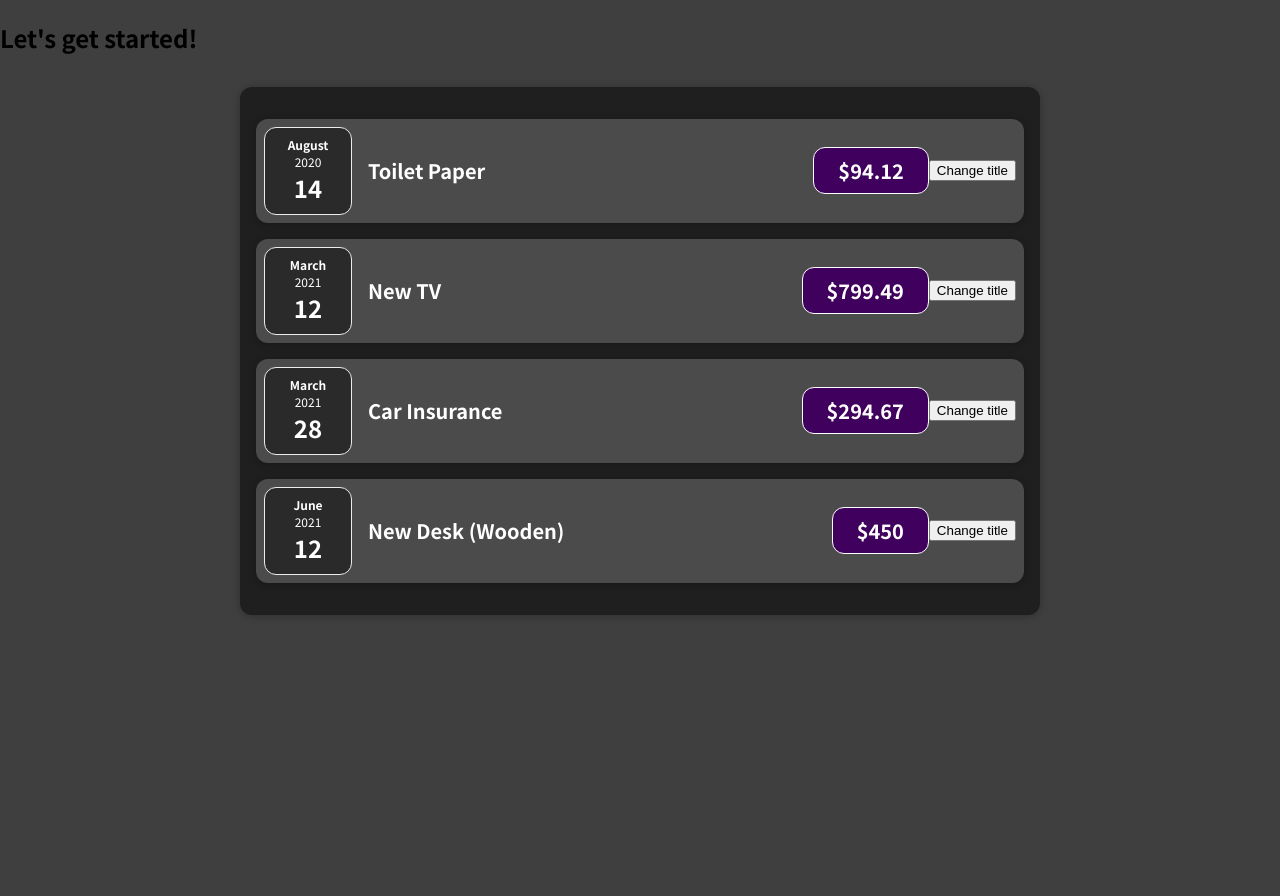
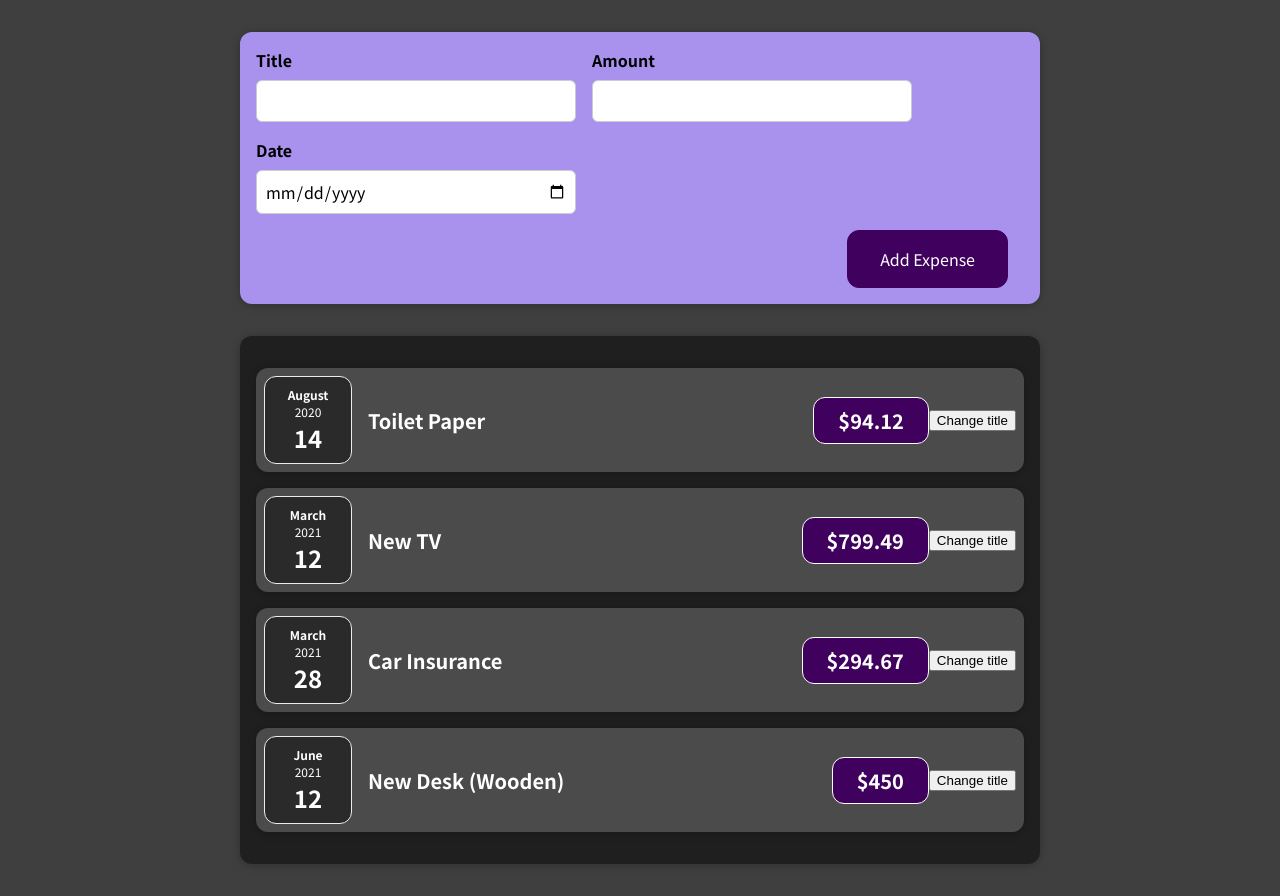
Before and after one commit to khale913/React-course-intro, a React (Create React App) app: page / in a window 1280 px wide. Before the commit the page ends 800 px from the top, so only its background shows below. Built offline with nearby package versions, Linux system fonts and the light colour scheme.

Commit message:
added useState() to ExpenseForm(), and cleared input after submit button

```diff
--- a/src/App.js
+++ b/src/App.js
@@ -1,6 +1,6 @@
 import React from "react";
 import Expenses from "./components/Expenses/Expenses";
-
+import NewExpense from "./components/NewExpense/NewExpense";
 const App = () => {
   const expenses = [
     {
@@ -31,7 +31,7 @@ const App = () => {
 
   return (
     <div>
-      <h2>Let's get started!</h2>
+      <NewExpense></NewExpense>
       <Expenses items={expenses} />
     </div>
   );
--- a/src/components/Expenses/ExpenseItem.js
+++ b/src/components/Expenses/ExpenseItem.js
@@ -6,7 +6,6 @@ import "./ExpenseItem.css";
 
 const ExpenseItem = (props) => {
   const [title, setTitle] = useState(props.title);
-  console.log("evaluated");
 
   const clickHandler = () => {
     setTitle("Updated!");
--- a/src/components/NewExpense/ExpenseForm.js
+++ b/src/components/NewExpense/ExpenseForm.js
@@ -1,7 +1,82 @@
-import React from "react";
+import React, { useState } from "react";
 import "./ExpenseForm.css";
 
 const ExpenseForm = () => {
-  return <form></form>;
+  const [enteredTitle, setEnteredTitle] = useState("");
+  const [enteredAmount, setEnteredAmount] = useState("");
+  const [enteredDate, setEnteredDate] = useState("");
+
+  // const [userInput, setUserInput] = useState({
+  //   enteredTitle: "",
+  //   enteredAmount: "",
+  //   enteredDate: "",
+  // });
+
+  const titleChangeHandler = (e) => {
+    // console.log(e.target.value);
+    setEnteredTitle(e.target.value);
+  };
+
+  const amountChangeHandler = (e) => {
+    // console.log(e.target.value);
+    setEnteredAmount(e.target.value);
+  };
+
+  const dateChangeHandler = (e) => {
+    console.log(e.target.value);
+    setEnteredDate(e.target.value);
+  };
+
+  const submitHandler = (e) => {
+    e.preventDefault();
+
+    const expenseData = {
+      title: enteredTitle,
+      amount: enteredAmount,
+      data: new Date(enteredDate),
+    };
+    console.log(expenseData);
+    setEnteredAmount("");
+    setEnteredDate("");
+    setEnteredTitle("");
+  };
+
+  return (
+    <form onSubmit={submitHandler}>
+      <div className="new-expense__controls">
+        <div className="new-expense__control">
+          <label>Title</label>
+          <input
+            type="text"
+            value={enteredTitle}
+            onChange={titleChangeHandler}
+          />
+        </div>
+        <div className="new-expense__control">
+          <label>Amount</label>
+          <input
+            type="number"
+            value={enteredAmount}
+            min="0.01"
+            step="0.01"
+            onChange={amountChangeHandler}
+          />
+        </div>
+        <div className="new-expense__control">
+          <label>Date</label>
+          <input
+            type="date"
+            value={enteredDate}
+            min="2019-01-01"
+            max="2022-12-31"
+            onChange={dateChangeHandler}
+          />
+        </div>
+      </div>
+      <div className="new-expense__actions">
+        <button type="submit">Add Expense</button>
+      </div>
+    </form>
+  );
 };
 export default ExpenseForm;
--- a/src/components/NewExpense/NewExpense.js
+++ b/src/components/NewExpense/NewExpense.js
@@ -1,9 +1,13 @@
 import React from "react";
-
+import ExpenseForm from "./ExpenseForm";
 import "./NewExpense.css";
 
 const NewExpense = () => {
-  return <div className="new-expense"></div>;
+  return (
+    <div className="new-expense">
+      <ExpenseForm></ExpenseForm>
+    </div>
+  );
 };
 
 export default NewExpense;
```
Also changed, not shown: 1 other file (tests, documents, lock files or other folders).
